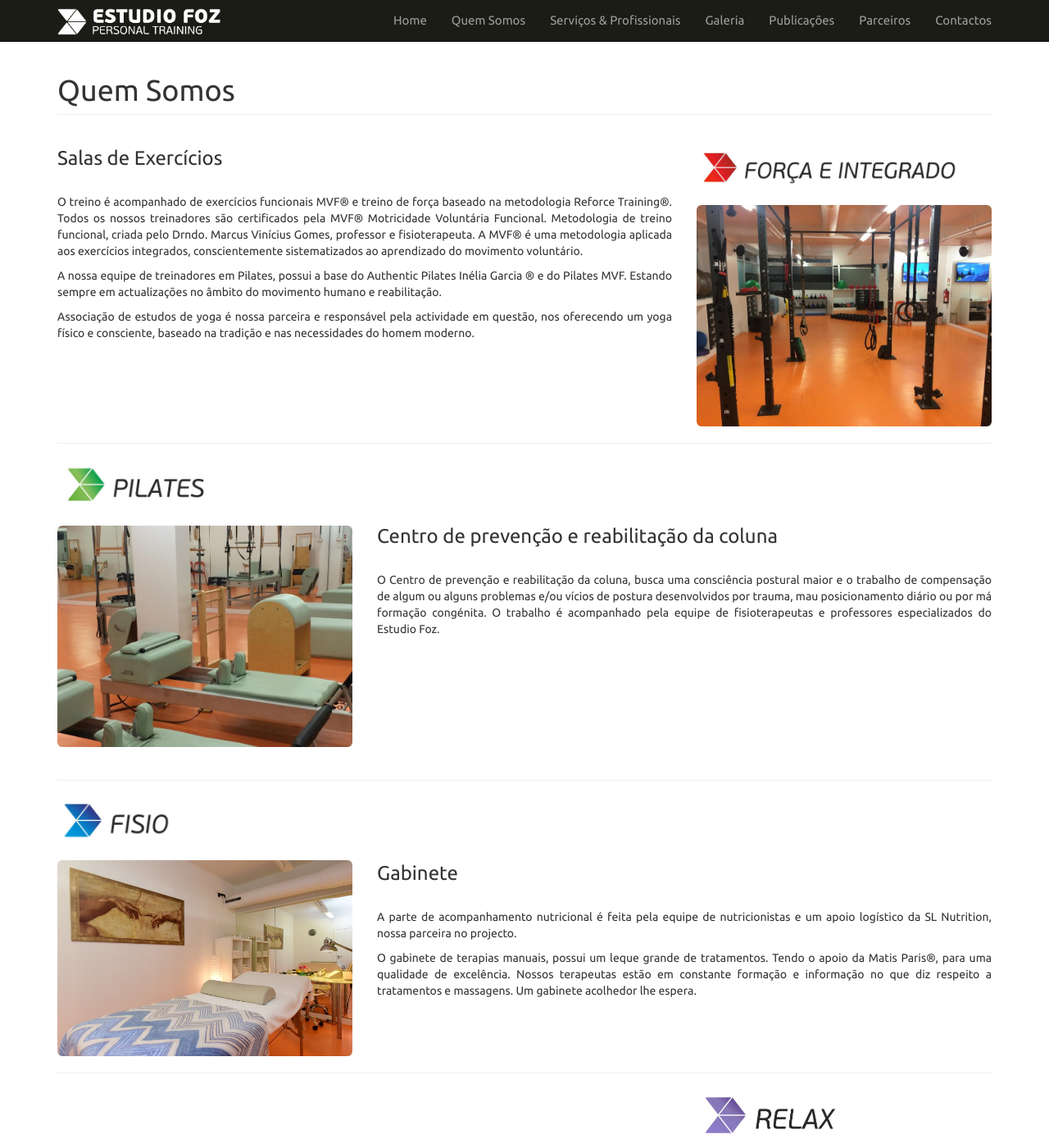
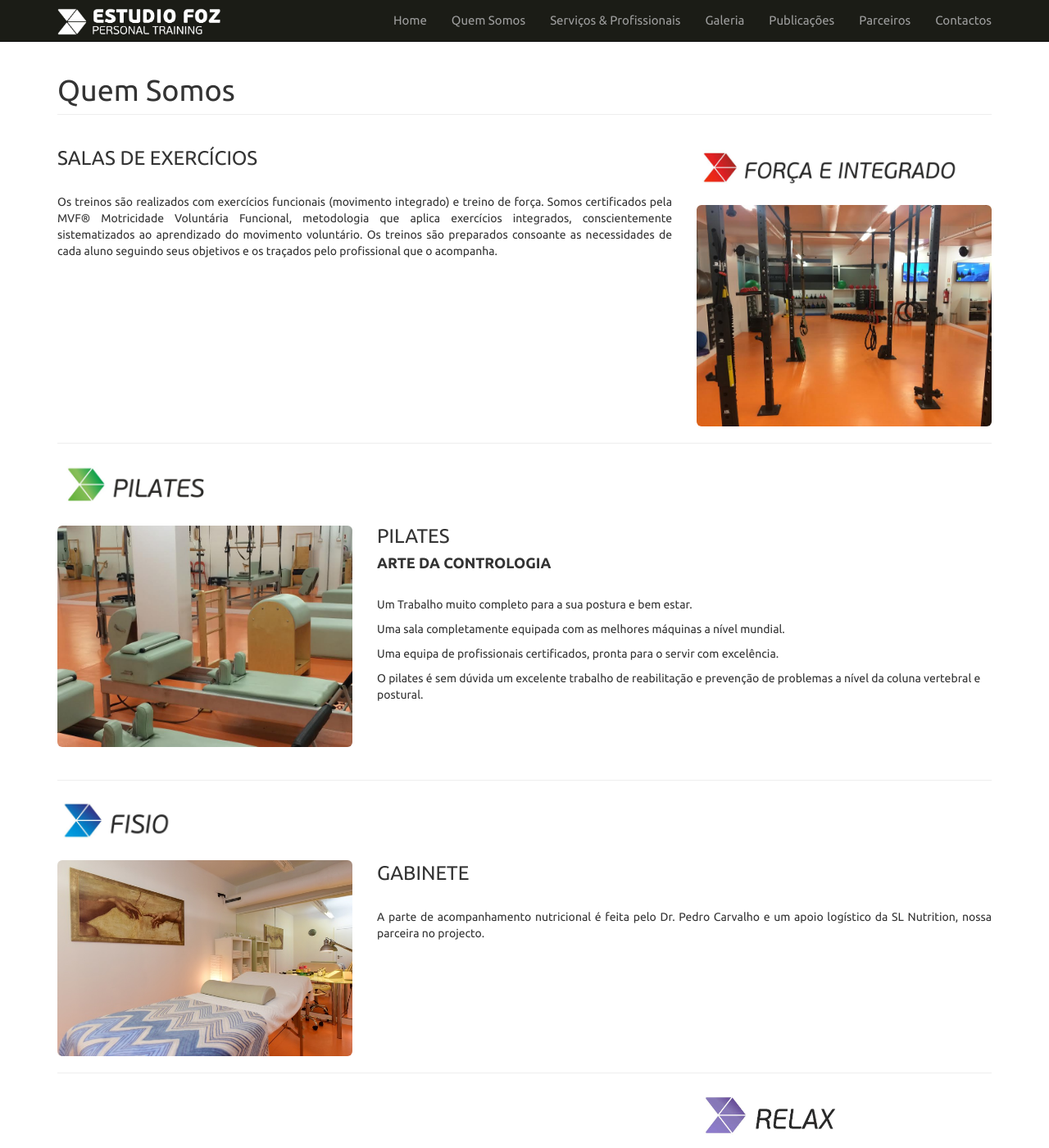
Before and after one commit to estudiotest/estudiotest.github.io, a Jekyll site: the page built from quem-somos/index.html, in a window 1280 px wide and 1400 px high. Shown: the whole window at 82% size. Built offline with Jekyll 4.4.1, drawn with Linux system fonts in a browser that asks for light colours; some of the changed text lies outside the part shown.

Commit message:
Updates to Quem Somos info

```diff
--- a/quem-somos/index.html
+++ b/quem-somos/index.html
@@ -12,11 +12,8 @@ title: Quem Somos
 
   <div class="row">
     <div class="col-lg-8">
-      <h3>Salas de Exercícios</h3><br>
-      <p>O treino é acompanhado de exercícios funcionais MVF® e treino de força baseado na metodologia Reforce Training®. Todos os nossos treinadores são certificados pela MVF® Motricidade Voluntária Funcional. Metodologia de treino funcional, criada pelo Drndo. Marcus Vinícius Gomes, professor e fisioterapeuta. A MVF® é uma metodologia aplicada aos exercícios integrados, conscientemente sistematizados ao aprendizado do movimento voluntário.</p>
-      <p>A nossa equipe de treinadores em Pilates, possui a base do Authentic Pilates Inélia Garcia ® e do Pilates MVF. Estando sempre em actualizações no âmbito do movimento humano e reabilitação.</p>
-
-      <p>Associação de estudos de yoga é nossa parceira e responsável pela actividade em questão, nos oferecendo um yoga físico e consciente, baseado na tradição e nas necessidades do homem moderno.</p>
+      <h3>SALAS DE EXERCÍCIOS</h3><br>
+      <p>Os treinos são realizados com exercícios funcionais (movimento integrado) e treino de força. Somos certificados pela MVF® Motricidade Voluntária Funcional, metodologia que aplica exercícios integrados, conscientemente sistematizados ao aprendizado do movimento voluntário. Os treinos são preparados consoante as necessidades de cada aluno seguindo seus objetivos e os traçados pelo profissional que o acompanha.</p>
     </div>
     <div class="col-lg-4">
       <br>
@@ -34,9 +31,16 @@ title: Quem Somos
     </div>
     <div class="col-lg-8 col-md-8">
       <br><br><br>
-      <h3>Centro de prevenção e reabilitação da coluna</h3><br>
-
-      <p>O Centro de prevenção e reabilitação da coluna, busca uma consciência postural maior e o trabalho de compensação de algum ou alguns problemas e/ou vícios de postura desenvolvidos por trauma, mau posicionamento diário ou por má formação congénita. O trabalho é acompanhado pela equipe de fisioterapeutas e professores especializados do Estudio Foz.</p>
+      <!--<h3>Centro de prevenção e reabilitação da coluna</h3><br>
+      <p>O Centro de prevenção e reabilitação da coluna, busca uma consciência postural maior e o trabalho de compensação de algum ou alguns problemas e/ou vícios de postura desenvolvidos por trauma, mau posicionamento diário ou por má formação congénita. O trabalho é acompanhado pela equipe de fisioterapeutas e professores especializados do Estudio Foz.</p>-->
+      <h3>PILATES</h3>
+      <h4>ARTE DA CONTROLOGIA</h4>
+      <br>
+      <p>Um Trabalho muito completo para a sua postura e bem estar.</p>
+      <p>Uma sala completamente equipada com as melhores máquinas a nível mundial.</p>
+      <p>Uma equipa de profissionais certificados, pronta para o servir com excelência.</p>
+      O pilates é sem dúvida um excelente trabalho de reabilitação e prevenção de problemas a nível da coluna vertebral e postural.</p>
+      </p>
     </div>
   </div>
 
@@ -50,10 +54,9 @@ title: Quem Somos
     <div class="col-lg-8 col-md-8">
       <br><br><br>
 
-      <h3>Gabinete</h3><br>
+      <h3>GABINETE</h3><br>
 
-      <p>A parte de acompanhamento nutricional é feita pela equipe de nutricionistas e um apoio logístico da SL Nutrition, nossa parceira no projecto.</p>
-      <p>O gabinete de terapias manuais, possui um leque grande de tratamentos. Tendo o apoio da Matis Paris®, para uma qualidade de excelência. Nossos terapeutas estão em constante formação e informação no que diz respeito a tratamentos e massagens. Um gabinete acolhedor lhe espera.</p>
+      <p>A parte de acompanhamento nutricional é feita pelo Dr. Pedro Carvalho e um apoio logístico da SL Nutrition, nossa parceira no projecto.</p>
     </div>
   </div>
 
@@ -61,6 +64,9 @@ title: Quem Somos
 
   <div class="row">
     <div class="col-lg-8">
+      <br><br><br>
+      <h3>GABINETE</h3><br>
+      <p>O gabinete de terapias manuais, possui um leque grande de tratamentos. Tendo o apoio da Matis Paris®, para uma qualidade de excelência. Nossos terapeutas estão em constante formação e informação no que diz respeito a tratamentos e massagens. Um gabinete acolhedor lhe espera.</p>
     </div>
     <div class="col-lg-4">
       <img class="img-responsive img-rounded" width=50% src="/images/relax.jpg"><br>
@@ -75,7 +81,7 @@ title: Quem Somos
       <img class="img-responsive img-rounded" src="/images/salas-5.png">
     </div>
     <div class="col-lg-8">
-      <h3>Formação</h3><br>
+      <h3>FORMAÇÃO</h3><br>
       <p>O Estudio Foz realiza formações contínuas sobre vários temas ligados a saúde e exercício físico em parceria com a Gimnofísico (Centro de Formação).</p>
     </div>
   </div>
```
